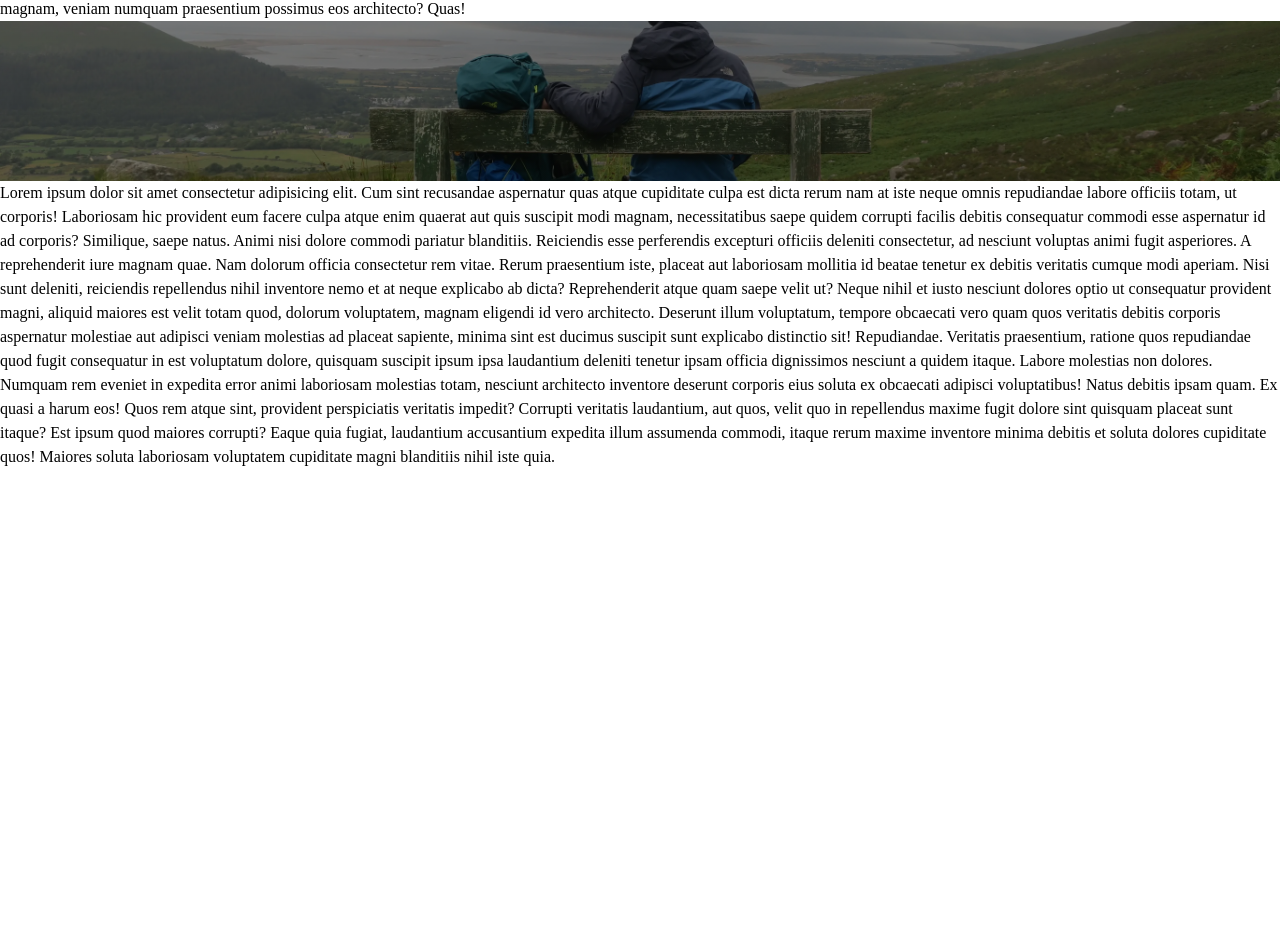
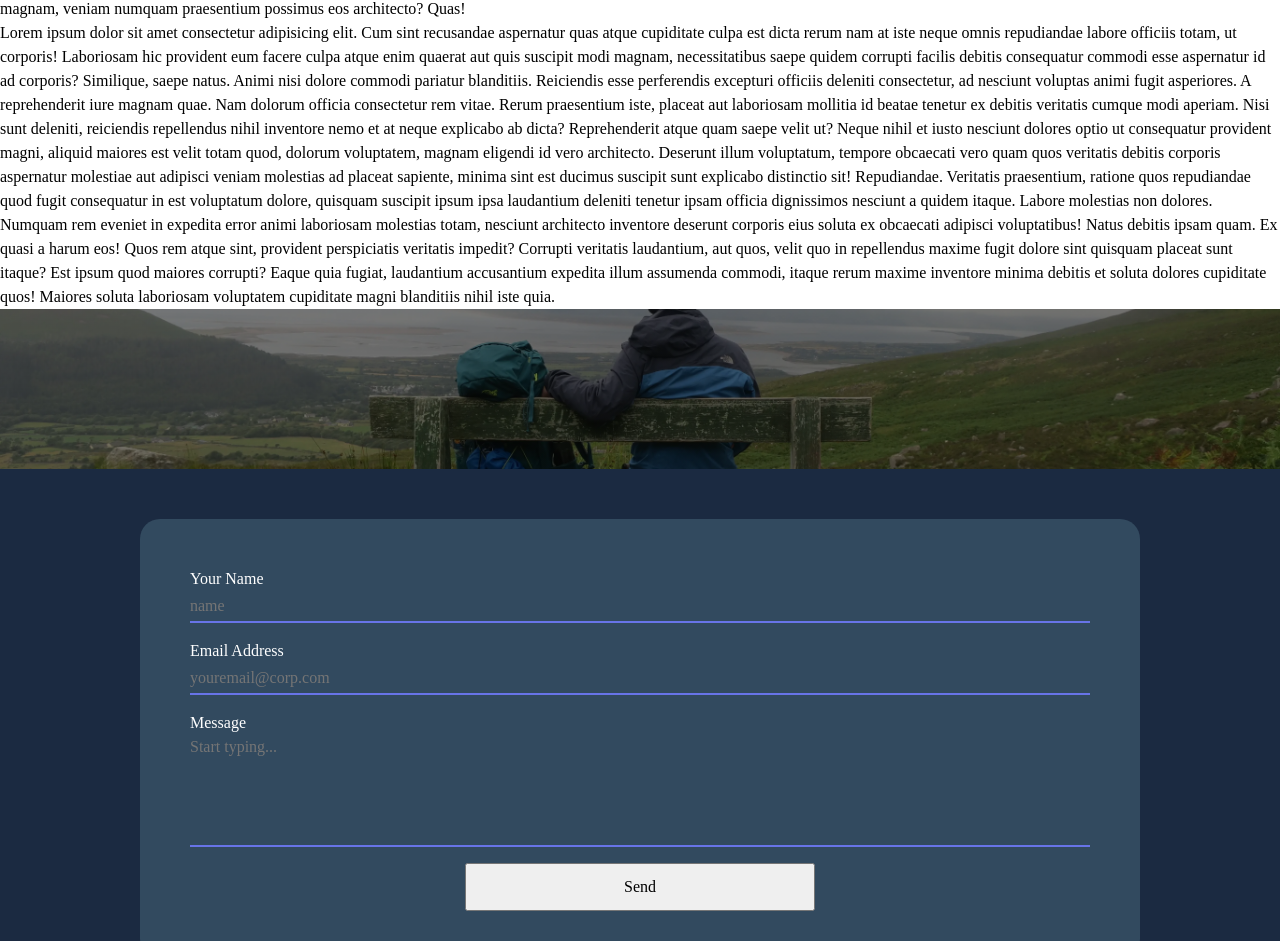
Before and after one commit to John-Paul-Larkin/portfolioVer2, a React (Vite) app: page / in a window 1280 px wide. Shown: the part 1019-1960 px from the top of the page. Before the commit the page ends 1488 px from the top, so only its background shows below. Built offline with nearby package versions, Linux system fonts and the light colour scheme.

Commit message:
contact component

```diff
--- a/src/App.tsx
+++ b/src/App.tsx
@@ -1,6 +1,7 @@
 import { useState } from "react";
 import "./App.css";
 import reactLogo from "./assets/react.svg";
+import ContactForm from "./Components/ContactForm/ContactForm";
 import HeroScreen from "./Components/Hero/HeroScreen";
 
 function App() {
@@ -22,24 +23,30 @@ function App() {
           explicabo voluptatibus odit dignissimos est reiciendis illum, rerum laboriosam asperiores dolorum sequi. Vel minima ratione dolore, atque
           eius autem eum amet itaque commodi nisi, magnam a, quaerat doloribus. Ut assumenda accusantium placeat quam aliquid beatae provident, totam
           molestiae perferendis delectus deserunt optio mollitia facilis architecto, dolores quaerat ab magnam, veniam numquam praesentium possimus
-          eos
-          architecto? Quas!
+          eos architecto? Quas!
         </p>
-        <div className="test">
+        <div className="test2">
+          Lorem ipsum dolor sit amet consectetur adipisicing elit. Cum sint recusandae aspernatur quas atque cupiditate culpa est dicta rerum nam at
+          iste neque omnis repudiandae labore officiis totam, ut corporis! Laboriosam hic provident eum facere culpa atque enim quaerat aut quis
+          suscipit modi magnam, necessitatibus saepe quidem corrupti facilis debitis consequatur commodi esse aspernatur id ad corporis? Similique,
+          saepe natus. Animi nisi dolore commodi pariatur blanditiis. Reiciendis esse perferendis excepturi officiis deleniti consectetur, ad nesciunt
+          voluptas animi fugit asperiores. A reprehenderit iure magnam quae. Nam dolorum officia consectetur rem vitae. Rerum praesentium iste,
+          placeat aut laboriosam mollitia id beatae tenetur ex debitis veritatis cumque modi aperiam. Nisi sunt deleniti, reiciendis repellendus nihil
+          inventore nemo et at neque explicabo ab dicta? Reprehenderit atque quam saepe velit ut? Neque nihil et iusto nesciunt dolores optio ut
+          consequatur provident magni, aliquid maiores est velit totam quod, dolorum voluptatem, magnam eligendi id vero architecto. Deserunt illum
+          voluptatum, tempore obcaecati vero quam quos veritatis debitis corporis aspernatur molestiae aut adipisci veniam molestias ad placeat
+          sapiente, minima sint est ducimus suscipit sunt explicabo distinctio sit! Repudiandae. Veritatis praesentium, ratione quos repudiandae quod
+          fugit consequatur in est voluptatum dolore, quisquam suscipit ipsum ipsa laudantium deleniti tenetur ipsam officia dignissimos nesciunt a
+          quidem itaque. Labore molestias non dolores. Numquam rem eveniet in expedita error animi laboriosam molestias totam, nesciunt architecto
+          inventore deserunt corporis eius soluta ex obcaecati adipisci voluptatibus! Natus debitis ipsam quam. Ex quasi a harum eos! Quos rem atque
+          sint, provident perspiciatis veritatis impedit? Corrupti veritatis laudantium, aut quos, velit quo in repellendus maxime fugit dolore sint
+          quisquam placeat sunt itaque? Est ipsum quod maiores corrupti? Eaque quia fugiat, laudantium accusantium expedita illum assumenda commodi,
+          itaque rerum maxime inventore minima debitis et soluta dolores cupiditate quos! Maiores soluta laboriosam voluptatem cupiditate magni
+          blanditiis nihil iste quia.
         </div>
-        <div className="test2">
-          Lorem ipsum dolor sit amet consectetur adipisicing elit. Cum sint recusandae aspernatur quas atque cupiditate culpa est dicta rerum nam at iste neque omnis repudiandae labore officiis totam, ut corporis!
-          Laboriosam hic provident eum facere culpa atque enim quaerat aut quis suscipit modi magnam, necessitatibus saepe quidem corrupti facilis debitis consequatur commodi esse aspernatur id ad corporis? Similique, saepe natus.
-          Animi nisi dolore commodi pariatur blanditiis. Reiciendis esse perferendis excepturi officiis deleniti consectetur, ad nesciunt voluptas animi fugit asperiores. A reprehenderit iure magnam quae. Nam dolorum officia consectetur rem vitae.
-          Rerum praesentium iste, placeat aut laboriosam mollitia id beatae tenetur ex debitis veritatis cumque modi aperiam. Nisi sunt deleniti, reiciendis repellendus nihil inventore nemo et at neque explicabo ab dicta?
-          Reprehenderit atque quam saepe velit ut? Neque nihil et iusto nesciunt dolores optio ut consequatur provident magni, aliquid maiores est velit totam quod, dolorum voluptatem, magnam eligendi id vero architecto.
-          Deserunt illum voluptatum, tempore obcaecati vero quam quos veritatis debitis corporis aspernatur molestiae aut adipisci veniam molestias ad placeat sapiente, minima sint est ducimus suscipit sunt explicabo distinctio sit! Repudiandae.
-          Veritatis praesentium, ratione quos repudiandae quod fugit consequatur in est voluptatum dolore, quisquam suscipit ipsum ipsa laudantium deleniti tenetur ipsam officia dignissimos nesciunt a quidem itaque. Labore molestias non dolores.
-          Numquam rem eveniet in expedita error animi laboriosam molestias totam, nesciunt architecto inventore deserunt corporis eius soluta ex obcaecati adipisci voluptatibus! Natus debitis ipsam quam. Ex quasi a harum eos!
-          Quos rem atque sint, provident perspiciatis veritatis impedit? Corrupti veritatis laudantium, aut quos, velit quo in repellendus maxime fugit dolore sint quisquam placeat sunt itaque? Est ipsum quod maiores corrupti?
-          Eaque quia fugiat, laudantium accusantium expedita illum assumenda commodi, itaque rerum maxime inventore minima debitis et soluta dolores cupiditate quos! Maiores soluta laboriosam voluptatem cupiditate magni blanditiis nihil iste quia.
-        </div>
+        <div className="test"></div>
       </main>
+      <ContactForm/>
     </div>
   );
 }
--- /dev/null
+++ b/src/Components/ContactForm/ContactForm.css
@@ -0,0 +1,162 @@
+.contact {
+  width: 100vw;
+  background-color: var(--clr-two);
+  padding: 50px 0;
+}
+
+.contact .container {
+  width: 90%;
+  max-width: 1000px;
+  margin: 0 auto;
+  background-color: var(--clr-three);
+  color: white;
+  border-radius: 20px;
+}
+
+.contact .form {
+  display: flex;
+  flex-direction: column;
+  /* align-items: center; */
+  /* justify-content: center; */
+  gap: 1rem;
+  /* width: 100%; */
+  padding: 3rem 0;
+}
+
+.contact .inputs {
+  /* width: 100%; */
+  display: flex;
+  justify-content: center;
+  align-items: center;
+  flex-direction: column;
+}
+
+.label-wrapper {
+  width:90%;
+  display: flex;
+  justify-content: flex-start;
+}
+
+.contact .name,
+.email,
+.message {
+  width: 90%;
+  max-width: 900px;
+  height: 2rem;
+  background: transparent;
+  border: none;
+  border-bottom: 2px solid var(--clr-four);
+}
+
+
+.contact .message {
+  height: 7rem;
+}
+
+.contact .send {
+  width: 50%;
+  height: 3rem;
+  max-width: 350px;
+}
+
+input,
+textarea {
+  color: white;
+}
+
+textarea {
+  resize: none;
+}
+
+/*
+.container {
+    width: 50vw;
+    margin: 50px auto;
+    background-color: #ffd6ba;
+    -webkit-box-shadow: -5px 5px 0px 1px rgba(0, 0, 0, 0.25);
+    box-shadow: -5px 5px 0px 3px rgba(0, 0, 0, 0.25);
+  }
+
+  .container h3 {
+    font-size: 3em;
+    text-align: center;
+    margin: 30px 0;
+  }
+
+  .form {
+    display: flex;
+    flex-direction: column;
+  }
+
+  .name {
+    margin: 25px auto;
+    display: flex;
+    position: relative;
+    justify-content: space-between;
+    width: 90%;
+    height: 40px;
+  }
+
+  input[type="text"] {
+    width: 40%;
+    margin: 0 20px 0 0;
+    padding: 15px;
+    font-style: italic;
+    border: 2px solid #434753;
+    background: transparent;
+    color: #434753;
+    outline-color: #ffd6ba;
+  }
+
+  label[for="firstName"] {
+    position: absolute;
+    top: -30px;
+    left: 0;
+  }
+
+  label[for="lastName"] {
+    position: absolute;
+    top: -30px;
+    right: 190px;
+  }
+
+  .email {
+    width: 50%;
+    margin: 0 0 20px 35px;
+    height: 40px;
+    padding: 15px;
+    font-style: italic;
+    border: 2px solid #434753;
+    background: transparent;
+    color: #434753;
+    outline-color: #ffd6ba;
+  }
+
+
+  label:not(#nameLabel) {
+    margin-left: 35px;
+    margin-bottom: 10px;
+  }
+
+  .message {
+    width: 80%;
+    margin: 0 35px;
+    height: 100px;
+    padding: 15px;
+    font-style: italic;
+    border: 2px solid #434753;
+    background: transparent;
+    color: #434753;
+    outline-color: #ffd6ba;
+  }
+
+  .send {
+    width: 100px;
+    margin: 30px 35px;
+    height: 40px;
+    border: none;
+    background: #434753;
+    color: #ffd6ba;
+    cursor: pointer;
+  }
+   */
--- /dev/null
+++ b/src/Components/ContactForm/ContactForm.tsx
@@ -0,0 +1,108 @@
+import { motion, useAnimation, useInView } from "framer-motion";
+import { useEffect, useRef } from "react";
+import "./ContactForm.css";
+
+export default function ContactForm() {
+  const nameRef = useRef<HTMLInputElement>(null);
+  const emailRef = useRef<HTMLInputElement>(null);
+  const messageRef = useRef<HTMLTextAreaElement>(null);
+
+  const handleSubmit = (event: React.FormEvent) => {
+    event.preventDefault();
+    const data = {
+      firstName: nameRef.current!.value,
+      email: emailRef.current!.value,
+      message: messageRef.current!.value,
+    };
+    alert("tadaaa!: \n" + JSON.stringify(data) + "Your data");
+  };
+
+  const controls = useAnimation();
+  const controlsBorder = useAnimation();
+  const animateRef = useRef(null);
+  const isInView = useInView(animateRef);
+
+  const animation = {
+    initial: { opacity: 0, y: 10 },
+    animate: { opacity: 1, y: 0, transition: { delay: 0.1, duration: 0.75, ease: "easeInOut" } },
+  };
+
+  const animationBorder = {
+    initial: { opacity: 0, width: 0 },
+    animate: { opacity: 1, width: "90%", transition: { delay: 0.3, duration: .9, ease: "easeInOut" } },
+  };
+
+  useEffect(() => {
+    if (isInView) {
+      controls.start(animation.animate);
+      controlsBorder.start(animationBorder.animate);
+    } else {
+      controls.start(animation.initial);
+      controlsBorder.start(animationBorder.initial);
+    }
+  }, [controls, isInView]);
+
+
+  return (
+    <section className="contact">
+      <div className="container">
+        <form onSubmit={handleSubmit} className="form">
+          <motion.div className="inputs" ref={animateRef} animate={controls} initial={animation.initial}>
+            <div className="label-wrapper">
+              <label htmlFor="name">Your Name</label>
+            </div>
+            <motion.input
+              type="text"
+              name="name"
+              id="name"
+              className="name"
+              placeholder="name"
+              ref={nameRef}
+              tabIndex={1}
+              animate={controlsBorder}
+              initial={animationBorder.initial}
+            />
+          </motion.div>
+
+          <motion.div className="inputs" ref={animateRef} animate={controls} initial={animation.initial}>
+            <div className="label-wrapper">
+              <label htmlFor="email">Email Address</label>
+            </div>
+            <motion.input
+              type="email"
+              name="email"
+              id="email"
+              className="email"
+              placeholder="youremail@corp.com"
+              ref={emailRef}
+              tabIndex={2}
+              animate={controlsBorder}
+              initial={animationBorder.initial}
+            />
+          </motion.div>
+
+          <motion.div className="inputs" ref={animateRef} animate={controls} initial={animation.initial}>
+            <div className="label-wrapper">
+              <label htmlFor="message">Message</label>
+            </div>
+            <motion.textarea
+              placeholder="Start typing..."
+              className="message"
+              name="message"
+              ref={messageRef}
+              tabIndex={3}
+              animate={controlsBorder}
+              initial={animationBorder.initial}
+            ></motion.textarea>
+          </motion.div>
+
+          <div className="inputs">
+            <button type="submit" className="send" tabIndex={4}>
+              Send
+            </button>
+          </div>
+        </form>
+      </div>
+    </section>
+  );
+}
--- a/src/Components/Hero/Hero.module.css
+++ b/src/Components/Hero/Hero.module.css
@@ -56,7 +56,6 @@
   font-weight: 400;
 }
 
-
 .letters {
   display: inline;
   text-align: center;
@@ -90,6 +89,7 @@
   background-repeat: no-repeat;
   background-position: center;
   /* position: relative; */
+  overflow-anchor: none;
 }
 
 .hero-wrapper {
--- a/src/index.css
+++ b/src/index.css
@@ -4,7 +4,13 @@
 }
 
 :root {
-    --clr-font: #004E98;
+  --clr-one: #0c1821;
+  --clr-two: #1b2a41;
+  --clr-three: #324a5f;
+  --clr-four: #6874e8;
+  --clr-five: #ee589e;
+  --clr-six: #7a5c61;
+  --clr-seven: #e8f0ff;
 }
 /*------------------------------------------------- CSS resets */
 
@@ -47,11 +53,11 @@ a:not([class]) {
 
 /* Make images easier to work with */
 img,
-picture, svg {
+picture,
+svg {
   max-width: 100%;
   display: block;
 }
-
 
 /* Remove all animations, transitions and smooth scroll for people that prefer not to see them */
 @media (prefers-reduced-motion: reduce) {
```
Also changed, not shown: src/Components/ContactForm/Form.tsx (added, +57 -0 lines).
